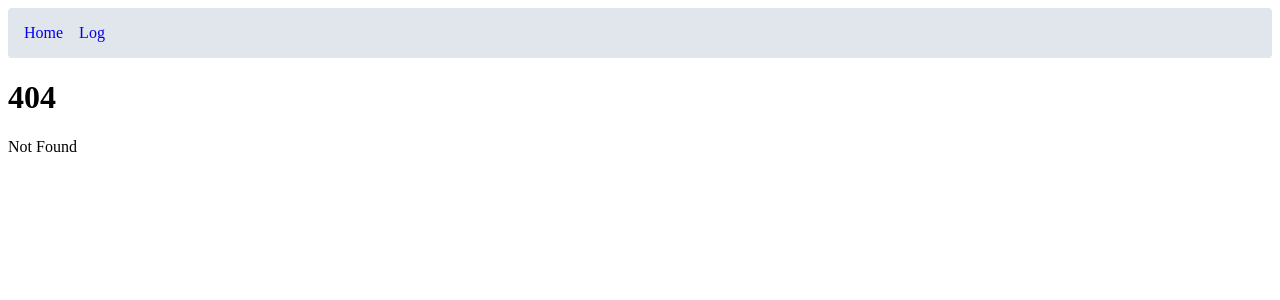
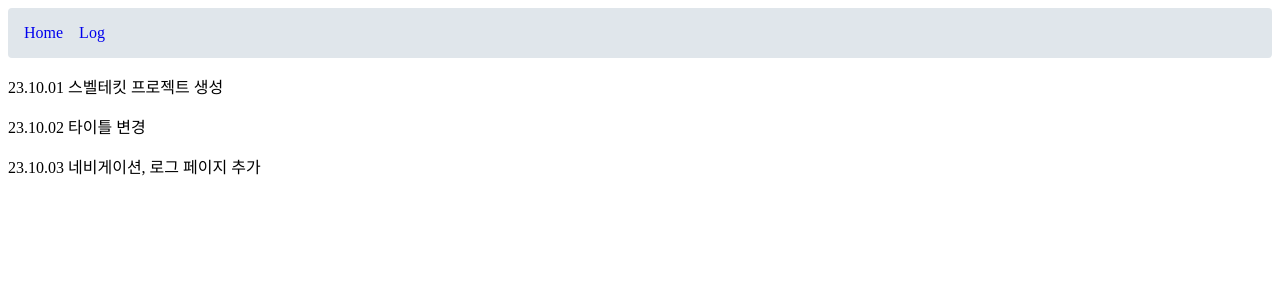
Before and after one commit to rxolve/it-works-why, a SvelteKit app: page /log in a window 1280 px wide. Before the commit this address had no page. Shown: the top 300 px of the page. Built offline with nearby package versions, Linux system fonts and the light colour scheme.

Commit message:
feat: add log page

```diff
--- /dev/null
+++ b/src/routes/log/+page.svelte
@@ -0,0 +1,3 @@
+<p>23.10.01 스벨테킷 프로젝트 생성</p>
+<p>23.10.02 타이틀 변경</p>
+<p>23.10.03 네비게이션, 로그 페이지 추가</p>
```
